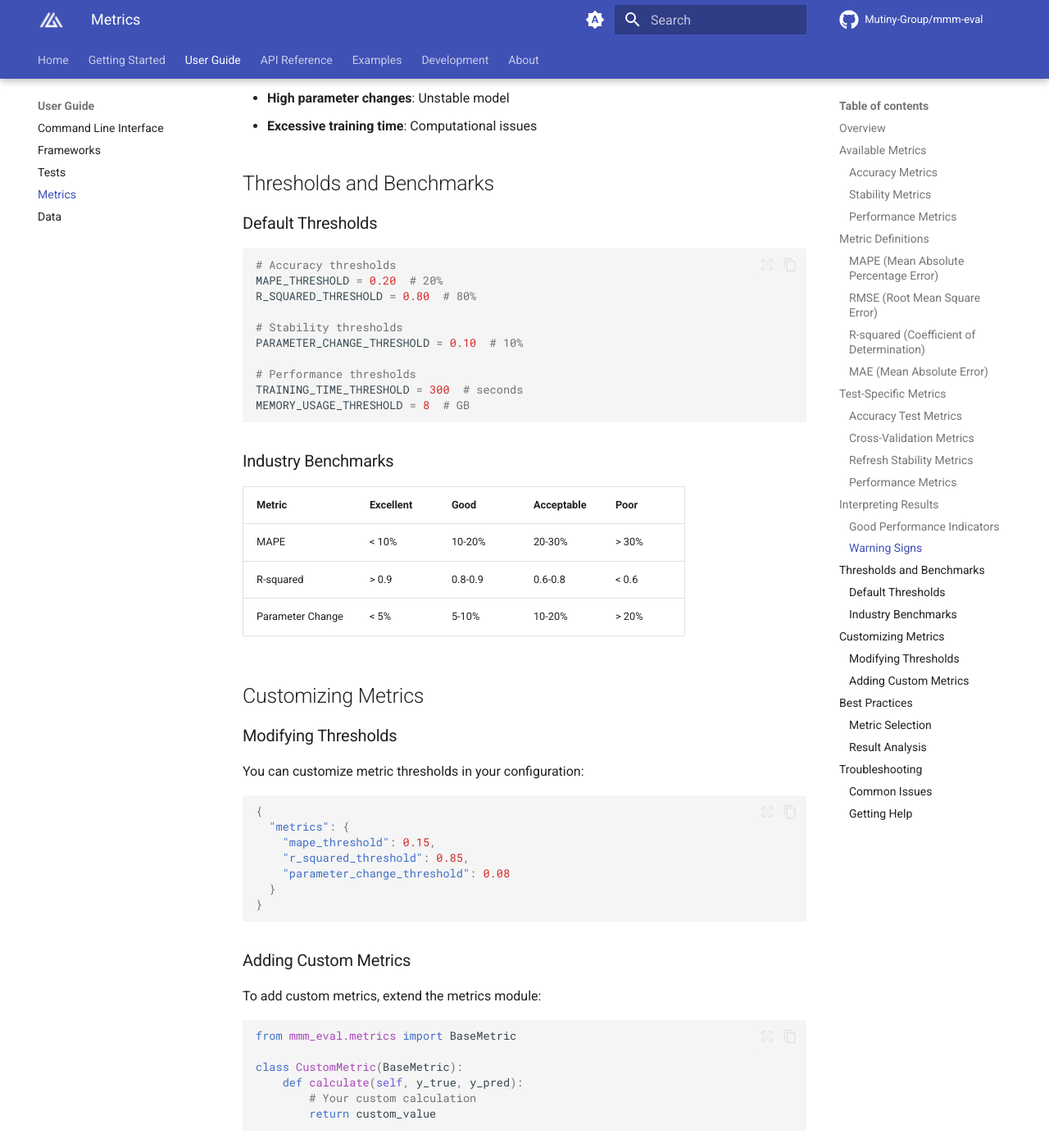
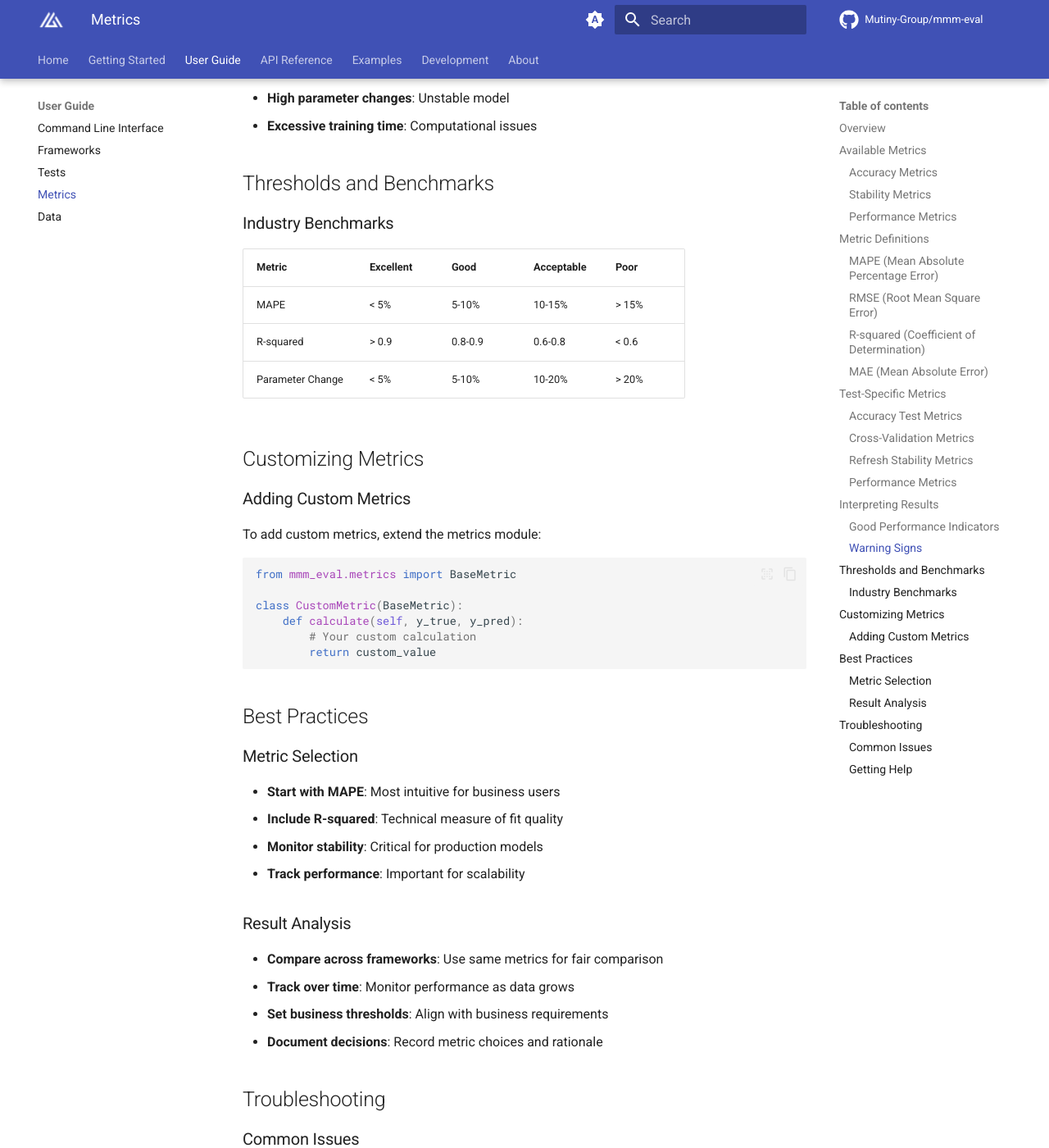
Before and after one commit to mutinex/mmm-eval, an MkDocs documentation site: the page built from docs/user-guide/metrics.md, in a window 1280 px wide and 1400 px high, scrolled down 3154 px. Shown: the whole window at 82% size. Built offline with MkDocs 1.6.1 and Material for MkDocs 9.7.7, drawn with Linux system fonts in a browser that asks for light colours; comment, search, counter and statistics services are not loaded; the version menu is left out; some of the changed text lies outside the part shown.

Commit message:
Metrics doc fix

````diff
--- a/docs/user-guide/metrics.md
+++ b/docs/user-guide/metrics.md
@@ -42,8 +42,7 @@ MAPE = (1/n) * Σ |(y_i - ŷ_i) / y_i|
 
 **Interpretation**:
 - **Lower is better**: 0% = perfect predictions
-- **Industry benchmark**: < 20% is generally good
-- **Scale**: Expressed as percentage (0-100%)
+- **Scale**: Expressed as a proportion, e.g. 0.15 rather than 15%
 
 ### RMSE (Root Mean Square Error)
 
@@ -111,7 +110,7 @@ MAE = (1/n) * Σ |y_i - ŷ_i|
 
 ### Good Performance Indicators
 
-- **MAPE < 20%**: Good prediction accuracy
+- **MAPE < 15%**: Good prediction accuracy
 - **R-squared > 0.8**: Strong model fit
 - **Low parameter changes**: Stable model
 - **Reasonable training time**: Efficient computation
@@ -125,44 +124,17 @@ MAE = (1/n) * Σ |y_i - ŷ_i|
 
 ## Thresholds and Benchmarks
 
-### Default Thresholds
-
-```python
-# Accuracy thresholds
-MAPE_THRESHOLD = 0.20  # 20%
-R_SQUARED_THRESHOLD = 0.80  # 80%
-
-# Stability thresholds
-PARAMETER_CHANGE_THRESHOLD = 0.10  # 10%
-
-# Performance thresholds
-TRAINING_TIME_THRESHOLD = 300  # seconds
-MEMORY_USAGE_THRESHOLD = 8  # GB
-```
-
 ### Industry Benchmarks
 
 | Metric | Excellent | Good | Acceptable | Poor |
 |--------|-----------|------|------------|------|
-| MAPE | < 10% | 10-20% | 20-30% | > 30% |
+| MAPE | < 5% | 5-10% | 10-15% | > 15% |
 | R-squared | > 0.9 | 0.8-0.9 | 0.6-0.8 | < 0.6 |
 | Parameter Change | < 5% | 5-10% | 10-20% | > 20% |
 
 ## Customizing Metrics
 
-### Modifying Thresholds
 
-You can customize metric thresholds in your configuration:
-
-```json
-{
-  "metrics": {
-    "mape_threshold": 0.15,
-    "r_squared_threshold": 0.85,
-    "parameter_change_threshold": 0.08
-  }
-}
-```
 
 ### Adding Custom Metrics
 
````
